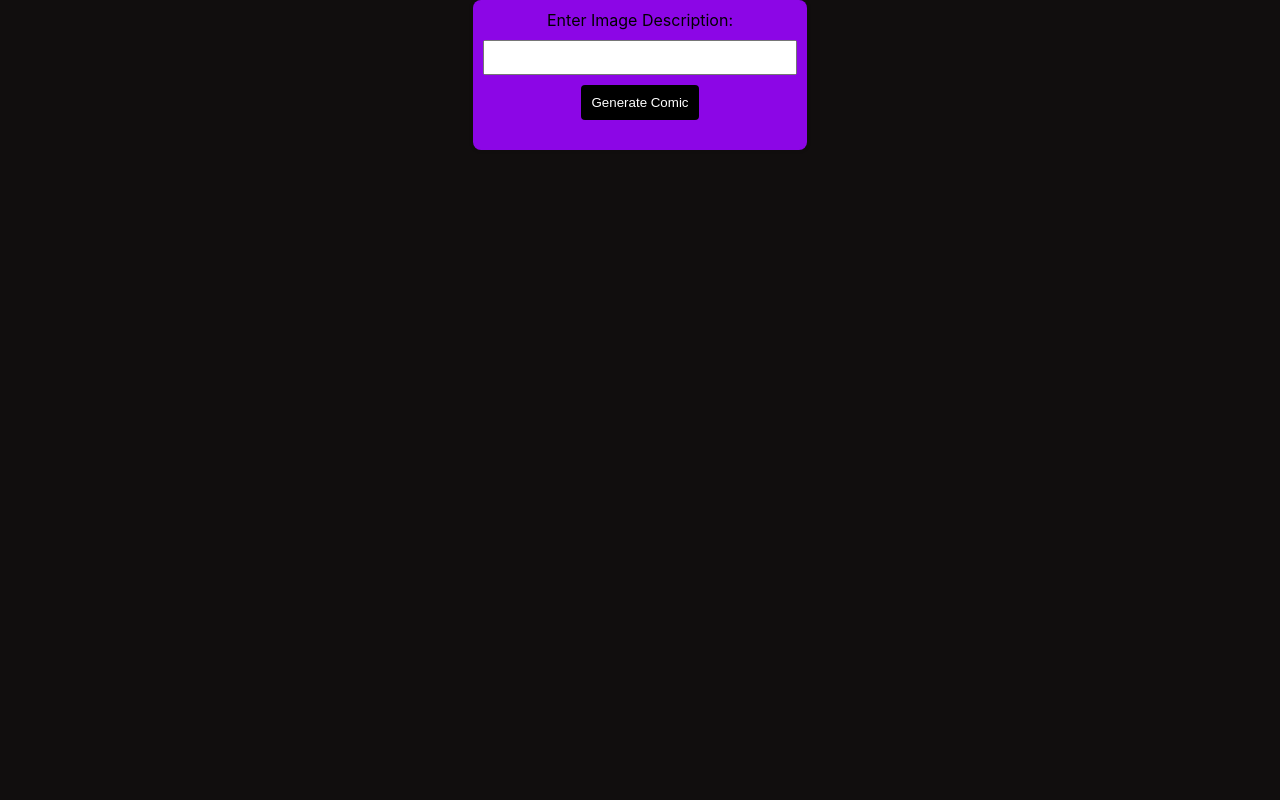
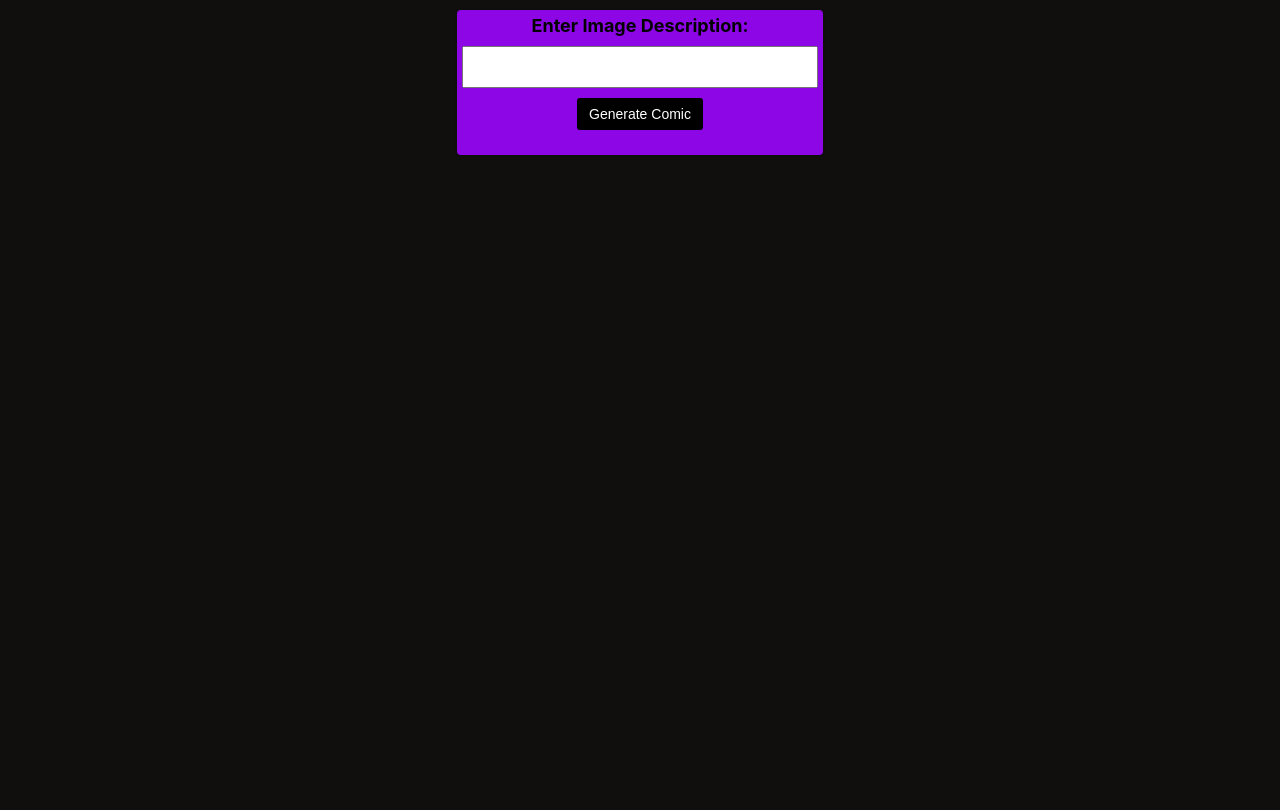
Before and after one commit to PanchalPranav/comic, a React (Create React App) app: page / in a window 1280 px wide. Built offline with nearby package versions, Linux system fonts and the light colour scheme.

Commit message:
Update ComicGenerator.css

```diff
--- a/src/Components/ComicGenerator.css
+++ b/src/Components/ComicGenerator.css
@@ -1,20 +1,21 @@
-
 .comic-generator-container {
   text-align: center;
   background-color: #110e0e;
-    color: rgb(0, 0, 0);
+  color: rgb(255, 255, 255);
   min-height: 100vh;
   display: flex;
   flex-direction: column;
   align-items: center;
+  padding-bottom: 10px;
 }
 
 #comicContainer {
   background-color: #9007ecf9;
   color: rgb(0, 0, 0);
-    padding: 10px;
-    border-radius: 8px;
-    box-shadow: 0 0 5px rgba(0, 0, 0, 0.1);
+  padding: 5px;
+  border-radius: 4px;
+  box-shadow: 0 0 3px rgba(0, 0, 0, 0.1);
+  margin-top: 10px;
 }
 
   form {
@@ -24,26 +25,30 @@
   label {
     display: block;
     margin-bottom: 10px;
+    font-size: 18px;
+    font-weight: bold;
   }
 
   input {
     width: 100%;
-    padding: 8px;
+    padding: 10px;
     box-sizing: border-box;
+    font-size: 16px;
   }
 
   button {
     background-color: #000000;
     color: #ffffff;
-    padding: 10px 10px;
+    padding: 8px 12px;
     border: none;
     margin-top: 10px;
-    border-radius: 4px;
+    border-radius: 3px;
     cursor: pointer;
+    font-size: 14px;
   }
 
   .comic-display-container {
-    padding: 5px;
+    padding: 10px;
     display: flex;
     flex-wrap: wrap;
     justify-content: center;
@@ -51,9 +56,46 @@
 
   .comicImage {
     max-width: 100%;
-    height: 45vh;
-    padding: 5px 5px 5px 5px;
-    margin: 10px;
-    border-radius: 6px;
-    box-shadow: 0 0 10px rgba(76, 101, 244, 0.2);
+    height: 43vh;
+    padding: 10px;
+    margin: 15px;
+    border-radius: 8px;
+    box-shadow: 0 0 12px rgba(76, 101, 244, 0.2);
   }
+
+  .comic-generator-container {
+    position: relative;
+  }
+
+  .spinner-overlay {
+    position: fixed;
+    top: 0;
+    left: 0;
+    width: 100%;
+    height: 100%;
+    background: rgba(0, 0, 0, 0.7);
+    display: flex;
+    align-items: center;
+    justify-content: center;
+  }
+
+  .spinner {
+    border: 8px solid #3498db;
+    border-top: 8px solid #ffffff; /* White color for the spinner */
+    border-radius: 50%;
+    width: 50px;
+    height: 50px;
+    animation: spin 1s linear infinite;
+  }
+
+  .loading-text {
+    margin-left: 10px;
+    color: #ffffff;
+    font-size: 18px;
+    font-weight: bold;
+  }
+
+  @keyframes spin {
+    0% { transform: rotate(0deg); }
+    100% { transform: rotate(360deg); }
+  }
```
Lines whose indentation alone changed are shown as unchanged.
